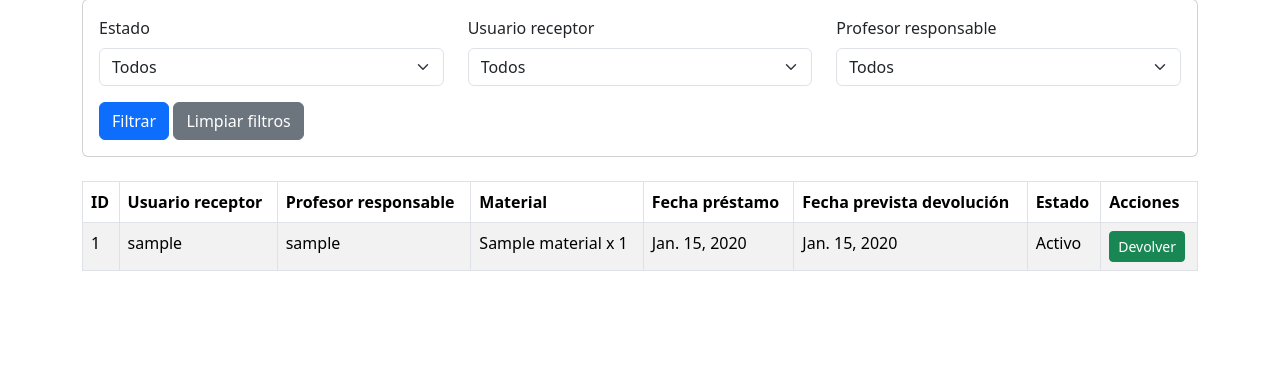
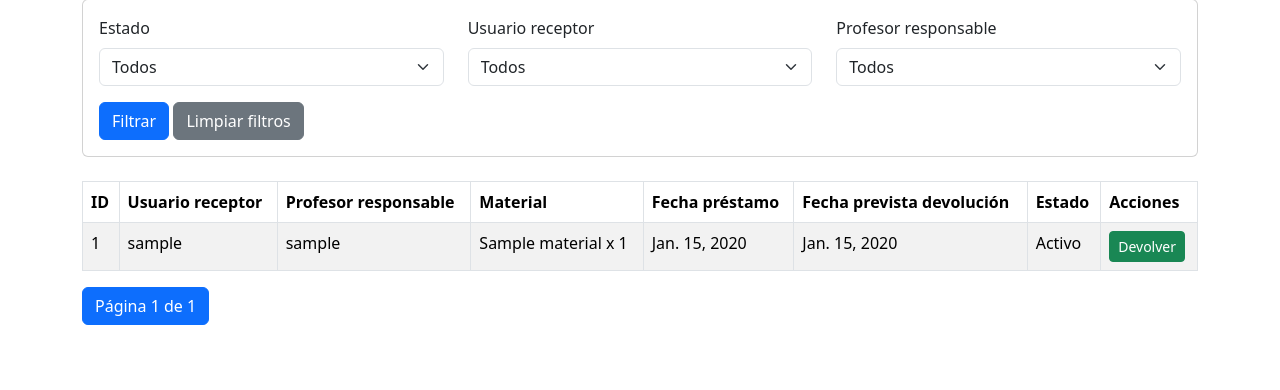
Before and after one commit to josellagosta-collab/inventario_taller_sdd, a Django app: page /prestamos/ in a window 1280 px wide. Shown: the part 216-606 px from the top of the page. Run offline with Django 5.2, Linux system fonts and the light colour scheme; tables that the repository leaves empty hold one stand-in row (values such as "Sample post").

Commit message:
feat: añadir paginación al listado de prestamos

```diff
--- a/prestamos/templates/prestamos/lista_prestamos.html
+++ b/prestamos/templates/prestamos/lista_prestamos.html
@@ -159,4 +159,53 @@ Préstamos
 
 </table>
 
+<nav aria-label="Paginación de préstamos">
+
+    <ul class="pagination">
+
+        {% if prestamos.has_previous %}
+
+            <li class="page-item">
+                <a class="page-link"
+                   href="?page=1&estado={{ estado }}&usuario_receptor={{ usuario_receptor }}&profesor_responsable={{ profesor_responsable }}">
+                    Primera
+                </a>
+            </li>
+
+            <li class="page-item">
+                <a class="page-link"
+                   href="?page={{ prestamos.previous_page_number }}&estado={{ estado }}&usuario_receptor={{ usuario_receptor }}&profesor_responsable={{ profesor_responsable }}">
+                    Anterior
+                </a>
+            </li>
+
+        {% endif %}
+
+        <li class="page-item active">
+            <span class="page-link">
+                Página {{ prestamos.number }} de {{ prestamos.paginator.num_pages }}
+            </span>
+        </li>
+
+        {% if prestamos.has_next %}
+
+            <li class="page-item">
+                <a class="page-link"
+                   href="?page={{ prestamos.next_page_number }}&estado={{ estado }}&usuario_receptor={{ usuario_receptor }}&profesor_responsable={{ profesor_responsable }}">
+                    Siguiente
+                </a>
+            </li>
+
+            <li class="page-item">
+                <a class="page-link"
+                   href="?page={{ prestamos.paginator.num_pages }}&estado={{ estado }}&usuario_receptor={{ usuario_receptor }}&profesor_responsable={{ profesor_responsable }}">
+                    Última
+                </a>
+            </li>
+
+        {% endif %}
+
+    </ul>
+
+</nav>
 {% endblock %}
--- a/prestamos/views.py
+++ b/prestamos/views.py
@@ -3,6 +3,7 @@ from .models import Prestamo
 from django.shortcuts import render, redirect, get_object_or_404
 from django.utils import timezone
 from django.contrib.auth.models import User
+from django.core.paginator import Paginator
 
 def crear_prestamo(request):
     if request.method == "POST":
@@ -52,8 +53,12 @@ def lista_prestamos(request):
     if profesor_responsable:
         prestamos = prestamos.filter(profesor_responsable_id=profesor_responsable)
 
+    paginator = Paginator(prestamos, 10)
+    numero_pagina = request.GET.get("page")
+    pagina_prestamos = paginator.get_page(numero_pagina)
+
     return render(request, "prestamos/lista_prestamos.html", {
-        "prestamos": prestamos,
+        "prestamos": pagina_prestamos,
         "usuarios": usuarios,
         "estado": estado,
         "usuario_receptor": usuario_receptor,
```
